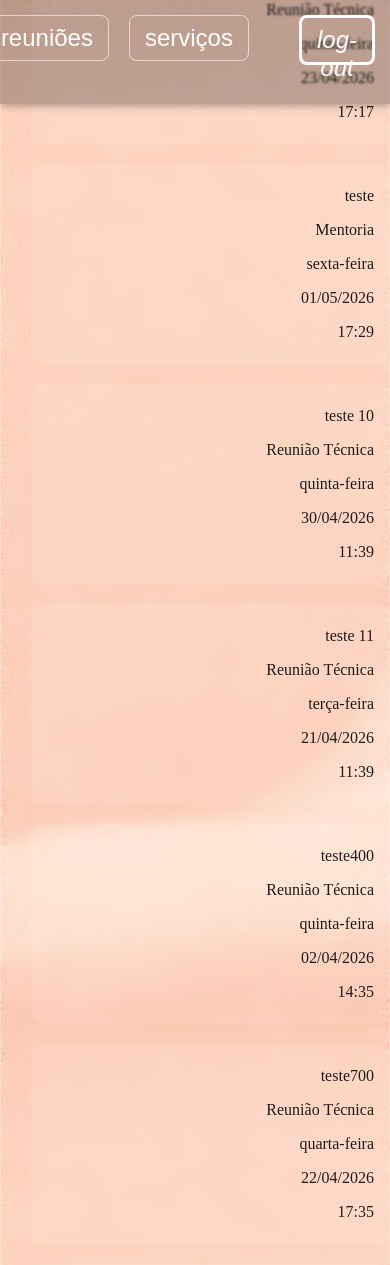
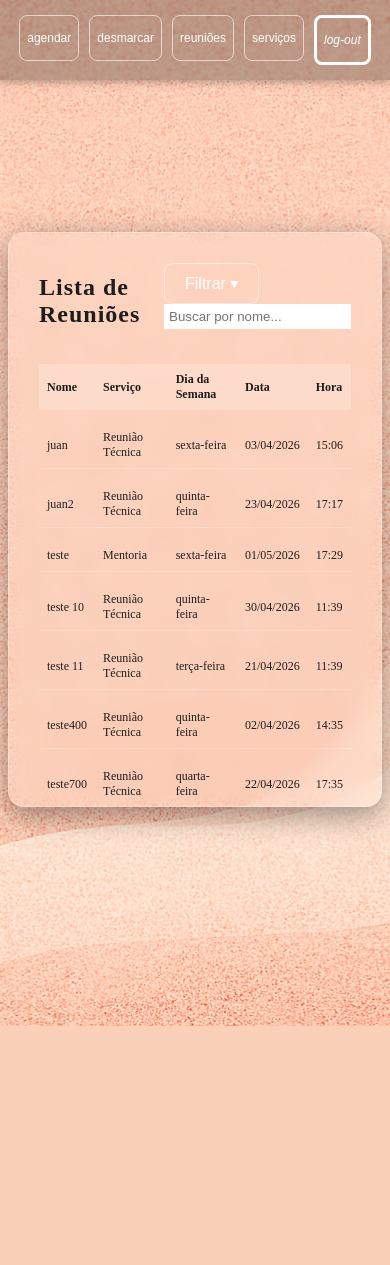
Before and after one commit to juansc2001/meet2.0, a Django app: page /reunioes/ in a window 390 px wide. Shown: the top 1265 px of the page. After the commit the page ends 1026 px from the top, so only its background shows below. Run offline with Django 5.2, Linux system fonts and the light colour scheme; a user stored in the database is signed in; data comes from the database, SQL or seed files in the repository; both versions use the stored data as it was after the commit.

Commit message:
pag exibir_horarios pronto

```diff
--- a/meettwo/agendamentos/static/css/exibir_horarios.css
+++ b/meettwo/agendamentos/static/css/exibir_horarios.css
@@ -4,11 +4,12 @@
 ========================= */
 
 #container-tabela {
+    max-height: 50vh;
+    overflow-y: auto;
     width: 90%;
     max-width: 1200px;
     margin: 120px auto 40px auto; /* espaço por causa da navbar fixa */
     padding: 30px;
-
     background: rgba(255, 255, 255, 0.12);
     backdrop-filter: blur(10px);
     border-radius: 16px;
@@ -169,3 +179,61 @@
         color: #ddd;
     }
 }
+*/
+
+
+@media(max-width:600px){
+    #titulo-tabela{
+        font-size: 1.5rem !important;
+    }
+
+
+    /*tabela*/
+    #container-tabela{
+        width: 80%;
+    }
+    table {
+        width: 100%;
+        border-collapse: collapse;
+    }
+    thead th {
+
+        padding: 8px;
+        text-align: left;
+        font-weight: bold;
+    }
+    td {
+
+        padding: 8px;
+        padding-top: 20px;
+        border-bottom: 1px solid rgba(255,255,255,0.2);
+    }
+
+
+
+}
+
+@media(max-width:400px){
+    /*tabela*/
+    #container-tabela{
+        width: 80%;
+        font-size: 12px;
+    }
+    table {
+        width: 100%;
+        border-collapse: collapse;
+    }
+    thead th {
+
+        padding: 8px;
+        text-align: left;
+        font-weight: bold;
+    }
+    td {
+
+        padding: 8px;
+        padding-top: 20px;
+        border-bottom: 1px solid rgba(255,255,255,0.2);
+    }
+
+}
--- a/meettwo/agendamentos/templates/exibir_horarios.html
+++ b/meettwo/agendamentos/templates/exibir_horarios.html
@@ -23,7 +23,7 @@
 <div id="container-tabela">
 
     <div id="header-tabela">
-        <h2>Lista de Reuniões</h2>
+        <h2 id="titulo-tabela">Lista de Reuniões</h2>
 
         <div style="position: relative;">
             <button id="btn-filtro">Filtrar ▾</button>
--- a/meettwo/agendamentos/views.py
+++ b/meettwo/agendamentos/views.py
@@ -48,6 +48,7 @@
         return render(request, 'servicos.html')
 
 
+@login_required(login_url='/login/')
 def agendar(request):
     if request.method == "GET":
         opcoes_servico = tipos_de_servicos.objects.all()
@@ -174,6 +175,8 @@
 
 
 
+
+
 def dia_disponivel(request):
     if request.method == 'GET':
         return render(request, 'dia_disponivel.html' )
@@ -184,8 +187,8 @@
 
 
 
+@login_required(login_url='/login/')
 def exibir_horarios(request):
-
     return render(request, 'exibir_horarios.html')
 
 
--- a/meettwo/static/css/nav.css
+++ b/meettwo/static/css/nav.css
@@ -1,11 +1,18 @@
 /* ==================== NAVBAR ==================== */
+*{
+  margin: 0;
+  border: 0;
+  padding: 0;
+  content: 0;
+}
+
 header {
+
   width: 100%;
   padding: 15px 0;
   position: fixed;
   top: 0;
   left: 0;
-  margin-bottom: 20px;
   backdrop-filter: blur(1px);
   background: rgba(0, 0, 0, 0.25);
   box-shadow: 0 2px 8px rgba(0, 0, 0, 0.3);
@@ -14,7 +21,7 @@
 
 nav#barra_de_navegacao {
   display: flex;
-  justify-content: flex-end;
+  justify-content: center;
   gap: 20px;
 
 
@@ -24,7 +31,7 @@
   background: transparent;
   border: 1px solid rgba(255, 255, 255, 0.6);
   color: #fff;
-  padding: 8px 15px;
+  padding: 15px 15px;
   border-radius: 8px;
   cursor: pointer;
   transition: 0.3s;
@@ -42,3 +49,54 @@
   height: 50px;
   border: solid;
 }
+
+@media (max-width: 700px ) {
+
+  nav#barra_de_navegacao {
+    gap: 0px;
+  }
+
+  div#login button{
+    margin-left: 7px;
+    margin-right: 7px;
+    font-size: 14px;
+  }
+  nav#barra_de_navegacao button {
+    font-size: 14px;
+    padding-left: 10px ;
+    padding-right: 10px;
+
+    margin-left: 5px;
+    margin-right: 5px;
+  }
+
+}
+
+@media (max-width: 400px ) {
+
+  div#login button{
+    margin-left: 7px;
+    margin-right: 7px;
+    font-size: 12px;
+  }
+  nav#barra_de_navegacao button {
+    font-size: 12px;
+    padding-left: 10px ;
+    padding-right: 10px;
+
+    margin-left: 5px;
+    margin-right: 5px;
+  }
+}
+
+
+@media (max-width: 400px ) {
+  nav#barra_de_navegacao button {
+    font-size: 12px;
+    padding-left: 7px ;
+    padding-right: 7px;
+
+    margin-left: 5px;
+    margin-right: 5px;
+  }
+}
--- a/meettwo/templates/base.html
+++ b/meettwo/templates/base.html
@@ -15,8 +15,7 @@
     <header>
         <nav id="barra_de_navegacao">
             <a href="{% url 'agendar_form'%}"><button>agendar</button></a>
-            <button>desmarcar</button>
-            <button>ajustar-horario</button>
+            <a href= '#' ><button>desmarcar</button></a>
             <a href="{%url 'horarios_exib'%}"><button>reuniões</button></a>
             <a href="{%url 'servico_adm' %}"> <button>serviços</button> </a>
 
--- a/meettwo/templates/base_home.html
+++ b/meettwo/templates/base_home.html
@@ -11,13 +11,12 @@
     <link rel="stylesheet" href="{%static 'css/nav.css'%}">
     {% block link %} {% endblock %}
 </head>
-<body {%block imagemFundo%} {% endblock %}>
+<body {%block imagemFundo%} {% endblock %} >
     <header>
         <nav id="barra_de_navegacao">
-            <a href="{% url 'agendar_form'%}"><button>agendar</button></a>
-            <button>desmarcar</button>
-            <button>ajustar-horario</button>
-            <a href="{%url 'horarios_exib'%}"><button>reuniões</button></a>
+            <a href="{% url 'agendar_form'%}"><button>agendar</button> </a>
+            <a href= '#' > <button>desmarcar</button> </a>
+            <a href="{%url 'horarios_exib'%}"><button>reuniões</button> </a>
             <a href="{%url 'servico_adm' %}"> <button>serviços</button> </a>
             <div id="login">
                 {% if user.is_authenticated %}
```
Also changed, not shown: other parts of meettwo/agendamentos/static/css/exibir_horarios.css (+41 -32 lines), meettwo/db.sqlite3.
